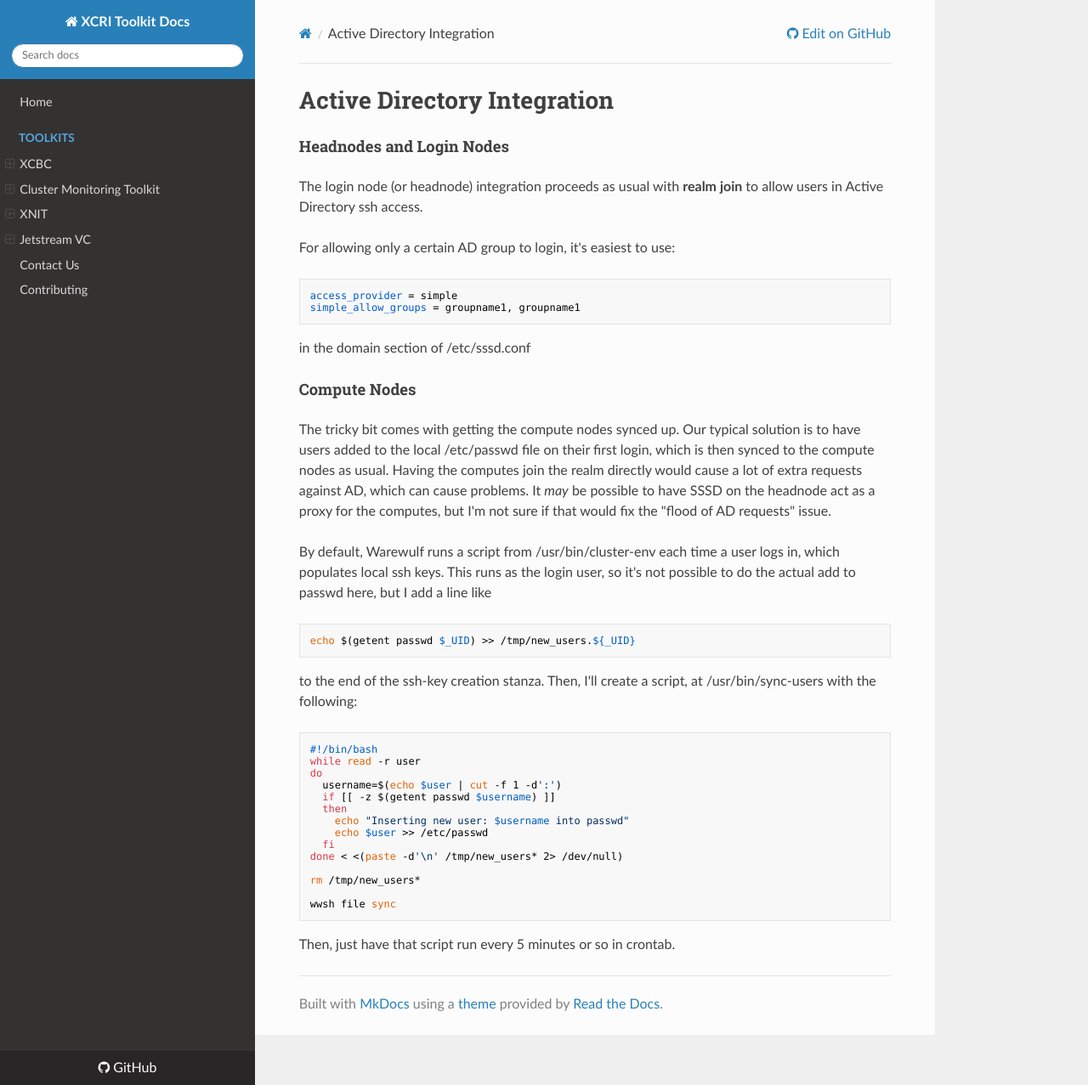
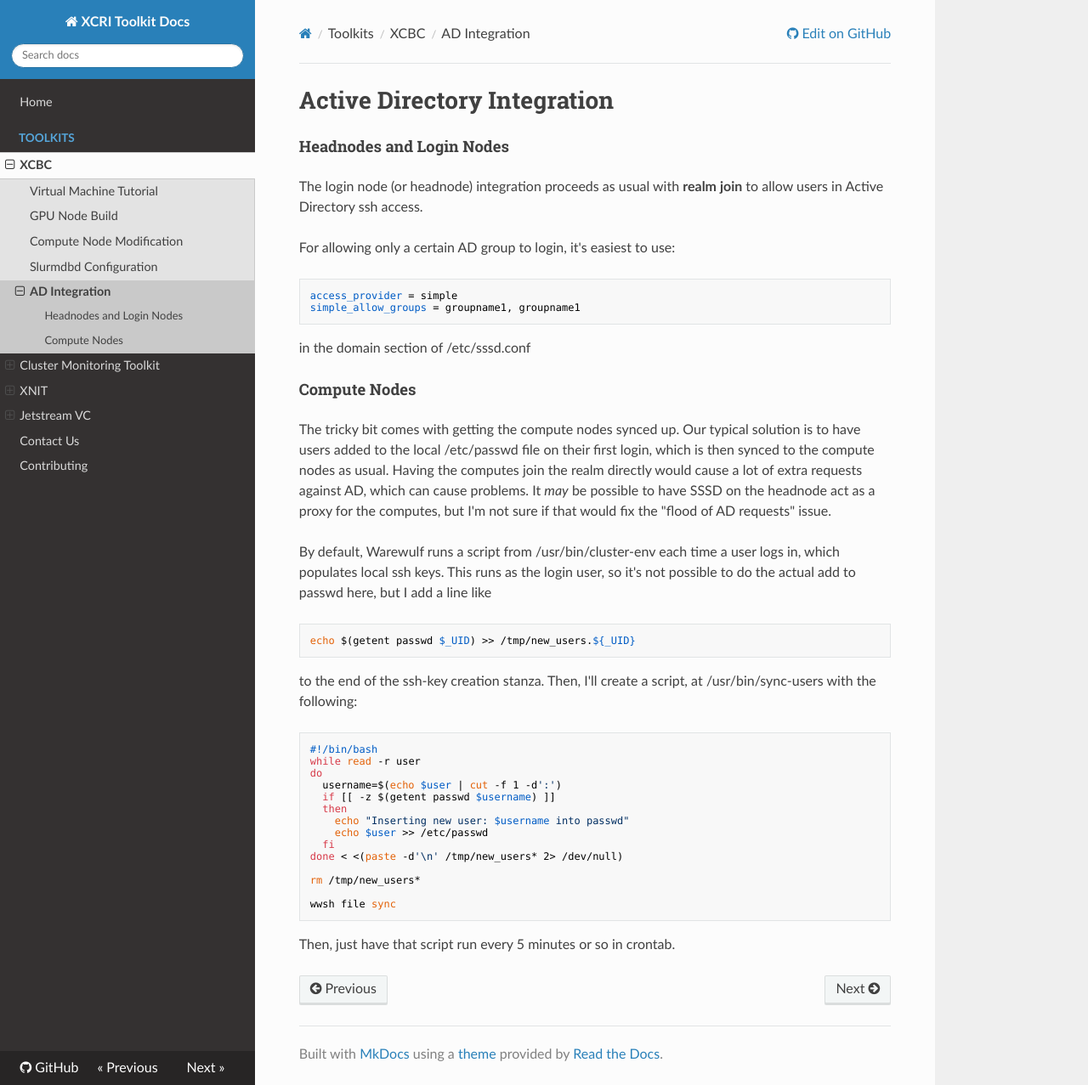
Before and after one commit to access-ci-org/Toolkit-Docs, an MkDocs documentation site: the page built from docs/toolkits/ActiveDirectoryIntegration.md, in a window 1280 px wide and 1277 px high. Shown: the whole window at 85% size. Built offline with MkDocs 1.6.1, drawn with Linux system fonts in a browser that asks for light colours; nearby versions of some CDN libraries; old or Windows-style settings are respelled for this version of MkDocs.

Commit message:
fixed broken link to AD doc

```diff
--- a/mkdocs.yml
+++ b/mkdocs.yml
@@ -14,7 +14,7 @@ pages:
     - GPU Node Build: 'toolkits/gpu-nodes.md'
     - Compute Node Modification: 'toolkits/compute-node-mods.md'
     - Slurmdbd Configuration: 'toolkits/slurmdbd-config.md'
-    - AD Integration: 'ActiveDirectoryIntegration.md'
+    - AD Integration: 'toolkits/ActiveDirectoryIntegration.md'
   - Cluster Monitoring Toolkit:
     - Installation: 'toolkits/clustermon-installation.md'
     - Configuration: 'toolkits/clustermon-config.md'
```
